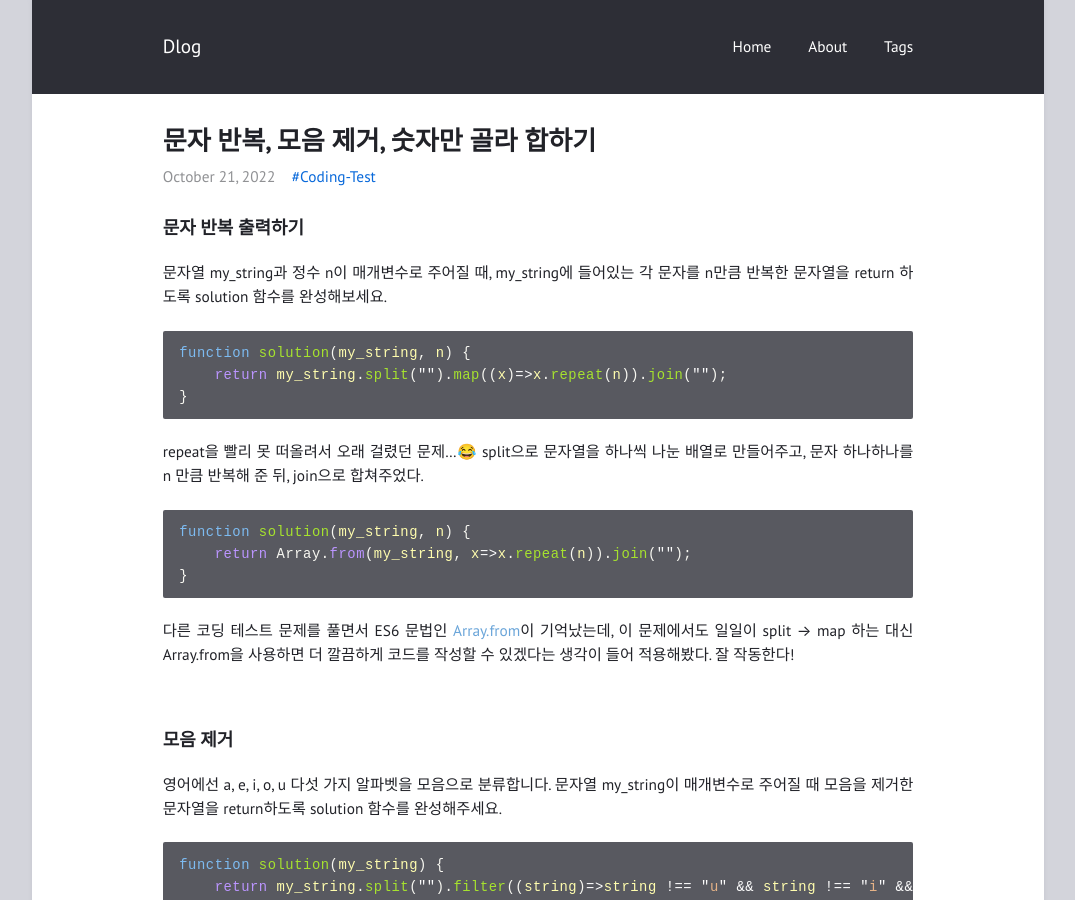
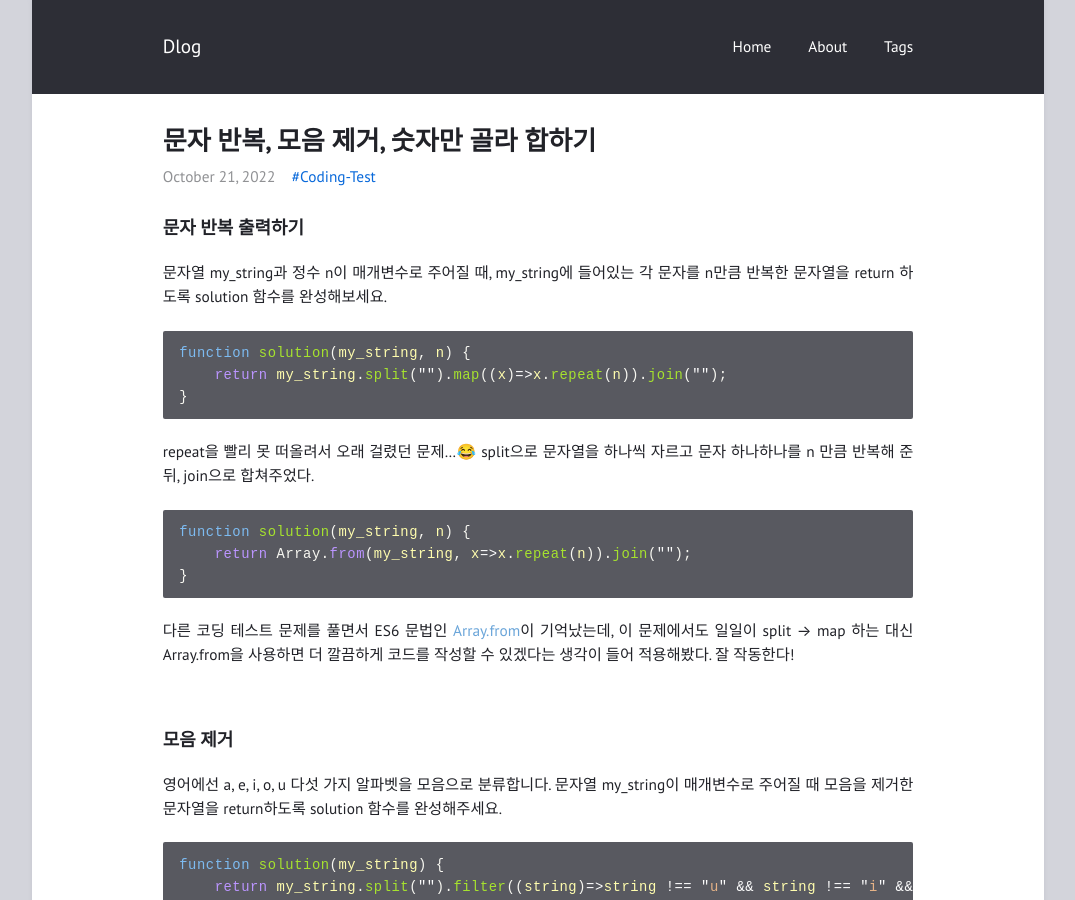
Before and after one commit to feb-dain/feb-dain.github.io, a Jekyll site: the page built from _posts/2022-10-21-repeat_removing-vowels_finding-only-numbers.md, in a window 1280 px wide and 900 px high. Shown: the whole window, without its empty margins (102-1177 px from the left). Built offline with Jekyll 4.4.1, drawn with Linux system fonts in a browser that asks for light colours; comment, search, counter and statistics services are not loaded.

Commit message:
Update 2022-10-21-repeat_removing-vowels_finding-only-numbers.md

````diff
--- a/_posts/2022-10-21-repeat_removing-vowels_finding-only-numbers.md
+++ b/_posts/2022-10-21-repeat_removing-vowels_finding-only-numbers.md
@@ -18,7 +18,7 @@ function solution(my_string, n) {
 
 
 repeat을 빨리 못 떠올려서 오래 걸렸던 문제...😂
-split으로 문자열을 하나씩 나눈 배열로 만들어주고, 문자 하나하나를 n 만큼 반복해 준 뒤, join으로 합쳐주었다.
+split으로 문자열을 하나씩 자르고 문자 하나하나를 n 만큼 반복해 준 뒤, join으로 합쳐주었다.
 
 ```jsx
 function solution(my_string, n) {
````
